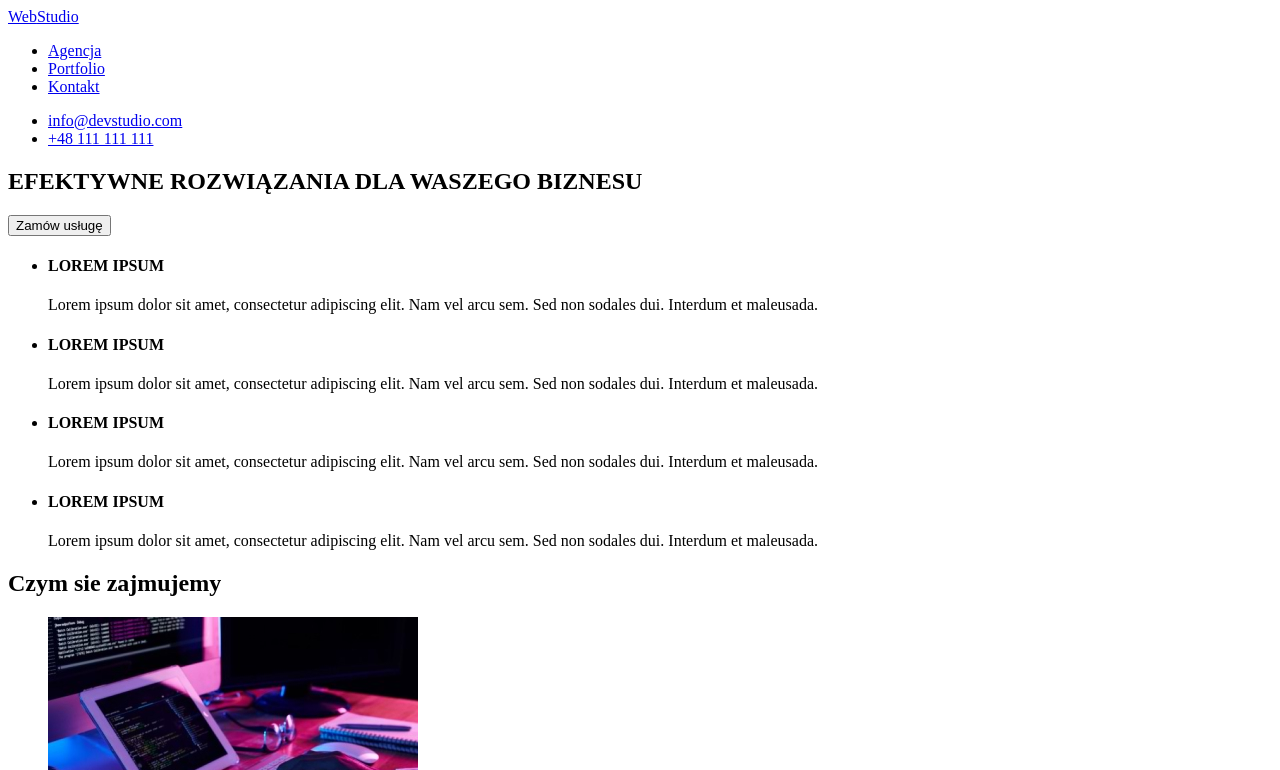
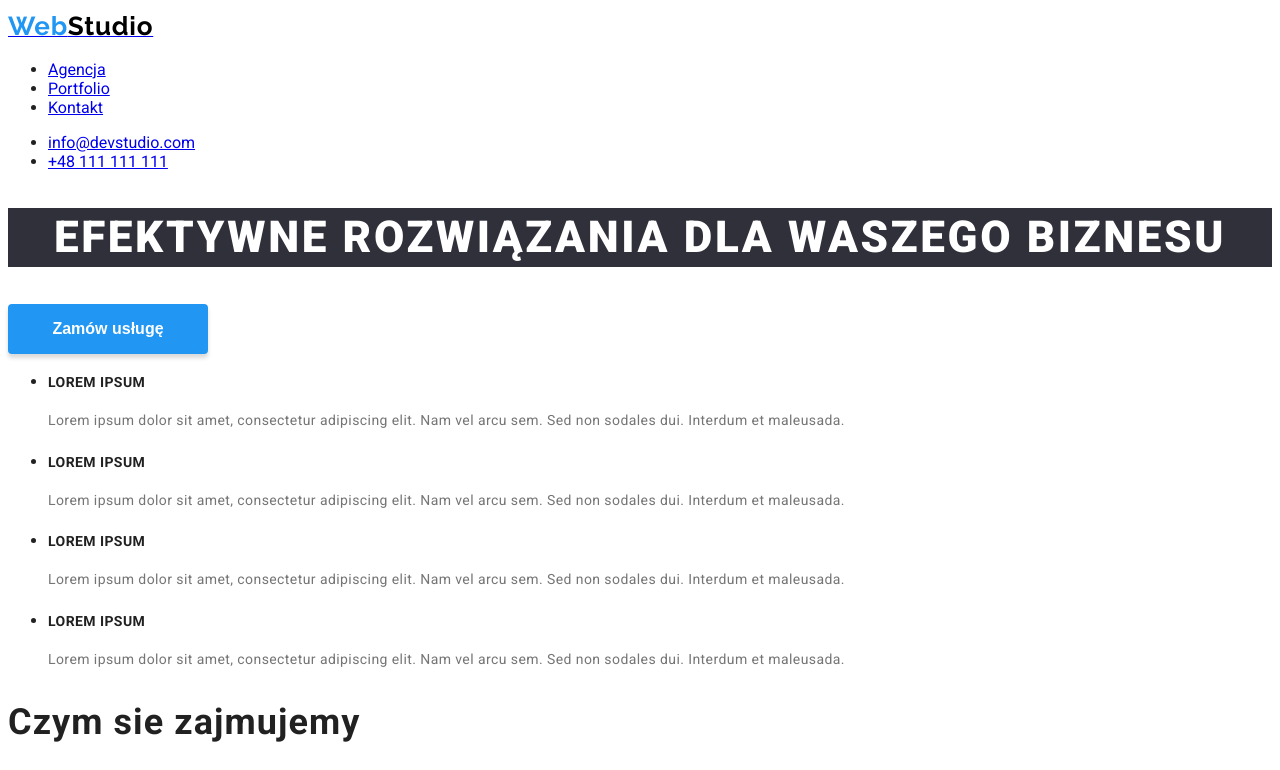
Before and after one commit to RomekJaniec/goit-markup-hw-02, a plain HTML site: page index.html in a window 1280 px wide. Shown: the top 770 px of the page. Drawn offline with Linux system fonts and the light colour scheme.

Commit message:
Wprowadzenie większości stylów css

```diff
--- a/css/styles.css
+++ b/css/styles.css
@@ -0,0 +1,98 @@
+body {
+  font-family: "Roboto", sans-serif;
+  color: #212121;
+}
+button:hover {
+  background-color: #2196f3;
+  color: #ffffff;
+  transition: background-color 0.5s;
+}
+.button-style {
+  height: 38px;
+  border: none;
+  background-color: #f5f4fa;
+  border-radius: 4px;
+}
+.button-font {
+  font-weight: 500;
+  font-size: 16px;
+  line-height: 1.7em;
+}
+.button-style-main {
+  width: 200px;
+  height: 50px;
+  border: none;
+  background-color: #2196f3;
+  box-shadow: 0px 4px 4px rgba(0, 0, 0, 0.15);
+  border-radius: 4px;
+}
+.button-font-main {
+  font-weight: 700;
+  font-size: 16px;
+  color: #ffffff;
+  line-height: 1.85em;
+}
+.logo-blue {
+  font-family: Raleway;
+  font-style: Bold;
+  font-size: 26px;
+  line-height: 1.2em;
+  line-height: 1em;
+  letter-spacing: 0.03em;
+  color: #2196f3;
+}
+.logo-black {
+  font-family: Raleway;
+  font-weight: 400;
+  font-size: 26px;
+  line-height: 36px;
+  letter-spacing: 0.03em;
+  color: #000000;
+  text-decoration: none;
+}
+h1 {
+  background-color: #2f303a;
+  font-weight: 900;
+  font-size: 44px;
+  line-height: 1.36em;
+  text-align: center;
+  letter-spacing: 0.06em;
+  text-transform: uppercase;
+  color: #ffffff;
+}
+h2 {
+  font-weight: 700;
+  font-size: 36px;
+  line-height: 1.17em;
+  letter-spacing: 0.03em;
+  color: #212121;
+}
+h3 {
+  font-weight: 500;
+  font-size: 16px;
+  line-height: 1.17em;
+  letter-spacing: 0.03em;
+  color: #212121;
+}
+h4 {
+  font-weight: 700;
+  font-size: 14px;
+  line-height: 1.17em;
+  letter-spacing: 0.03em;
+  text-transform: uppercase;
+  color: #212121;
+}
+.lorem {
+  font-weight: 400;
+  font-size: 14px;
+  line-height: 1.7em;
+  letter-spacing: 0.03em;
+  color: #757575;
+}
+.position {
+font-weight: 400;
+font-size: 16px;
+line-height: 1.17em;
+letter-spacing: 0.03em;
+color: #757575;
+}
--- a/index.html
+++ b/index.html
@@ -5,12 +5,21 @@
     <meta http-equiv="X-UA-Compatible" content="IE=edge" />
     <meta name="viewport" content="width=device-width, initial-scale=1.0" />
     <title>Studio</title>
+    <link rel="preconnect" href="https://fonts.googleapis.com" />
+    <link rel="preconnect" href="https://fonts.gstatic.com" crossorigin />
+    <link
+      href="https://fonts.googleapis.com/css2?family=Raleway:wght@700&family=Roboto:wght@400;500;700;900&display=swap"
+      rel="stylesheet"
+    />
     <link rel="stylesheet" href="./css/styles.css" />
   </head>
   <body>
     <header>
       <nav>
-        <a href="#"><span>Web</span>Studio</a>
+        <a href="#"
+          ><span class="logo-blue">Web</span
+          ><span class="logo-black">Studio</span></a
+        >
         <ul>
           <li><a href="#">Agencja</a></li>
           <li><a href="portfolio.html">Portfolio</a></li>
@@ -27,34 +36,36 @@
     <main>
       <section>
         <h1>EFEKTYWNE ROZWIĄZANIA DLA WASZEGO BIZNESU</h1>
-        <button type="button">Zamów usługę</button>
+        <button class="button-style-main button-font-main" type="button">
+          Zamów usługę
+        </button>
       </section>
       <div>
         <ul>
           <li>
             <h4>LOREM IPSUM</h4>
-            <p>
+            <p class="lorem">
               Lorem ipsum dolor sit amet, consectetur adipiscing elit. Nam vel
               arcu sem. Sed non sodales dui. Interdum et maleusada.
             </p>
           </li>
           <li>
             <h4>LOREM IPSUM</h4>
-            <p>
+            <p class="lorem">
               Lorem ipsum dolor sit amet, consectetur adipiscing elit. Nam vel
               arcu sem. Sed non sodales dui. Interdum et maleusada.
             </p>
           </li>
           <li>
             <h4>LOREM IPSUM</h4>
-            <p>
+            <p class="lorem">
               Lorem ipsum dolor sit amet, consectetur adipiscing elit. Nam vel
               arcu sem. Sed non sodales dui. Interdum et maleusada.
             </p>
           </li>
           <li>
             <h4>LOREM IPSUM</h4>
-            <p>
+            <p class="lorem">
               Lorem ipsum dolor sit amet, consectetur adipiscing elit. Nam vel
               arcu sem. Sed non sodales dui. Interdum et maleusada.
             </p>
@@ -104,7 +115,7 @@
               />
               <figcaption>
                 <h3>John Doe</h3>
-                <p>Product Designer</p>
+                <p class="position">Product Designer</p>
               </figcaption>
             </figure>
           </li>
@@ -118,7 +129,7 @@
               />
               <figcaption>
                 <h3>John Doe</h3>
-                <p>Frontend Developer</p>
+                <p class="position">Frontend Developer</p>
               </figcaption>
             </figure>
           </li>
@@ -132,7 +143,7 @@
               />
               <figcaption>
                 <h3>John Doe</h3>
-                <p>Marketing</p>
+                <p class="position">Marketing</p>
               </figcaption>
             </figure>
           </li>
@@ -146,7 +157,7 @@
               />
               <figcaption>
                 <h3>John Doe</h3>
-                <p>UI Designer</p>
+                <p class="position">UI Designer</p>
               </figcaption>
             </figure>
           </li>
@@ -154,7 +165,7 @@
       </section>
     </main>
     <footer>
-      <a href="#"><span>Web</span><span>Studio</span></a>
+      <a href="#"><span class="logo-blue">Web</span><span class="logo-black">Studio</span></a>
       <address>
         <ul>
           <li><p>m. Warszawa, Al. Jerozolimskie 21</p></li>
```
Also changed, not shown: portfolio.html (+13 -7 lines).
